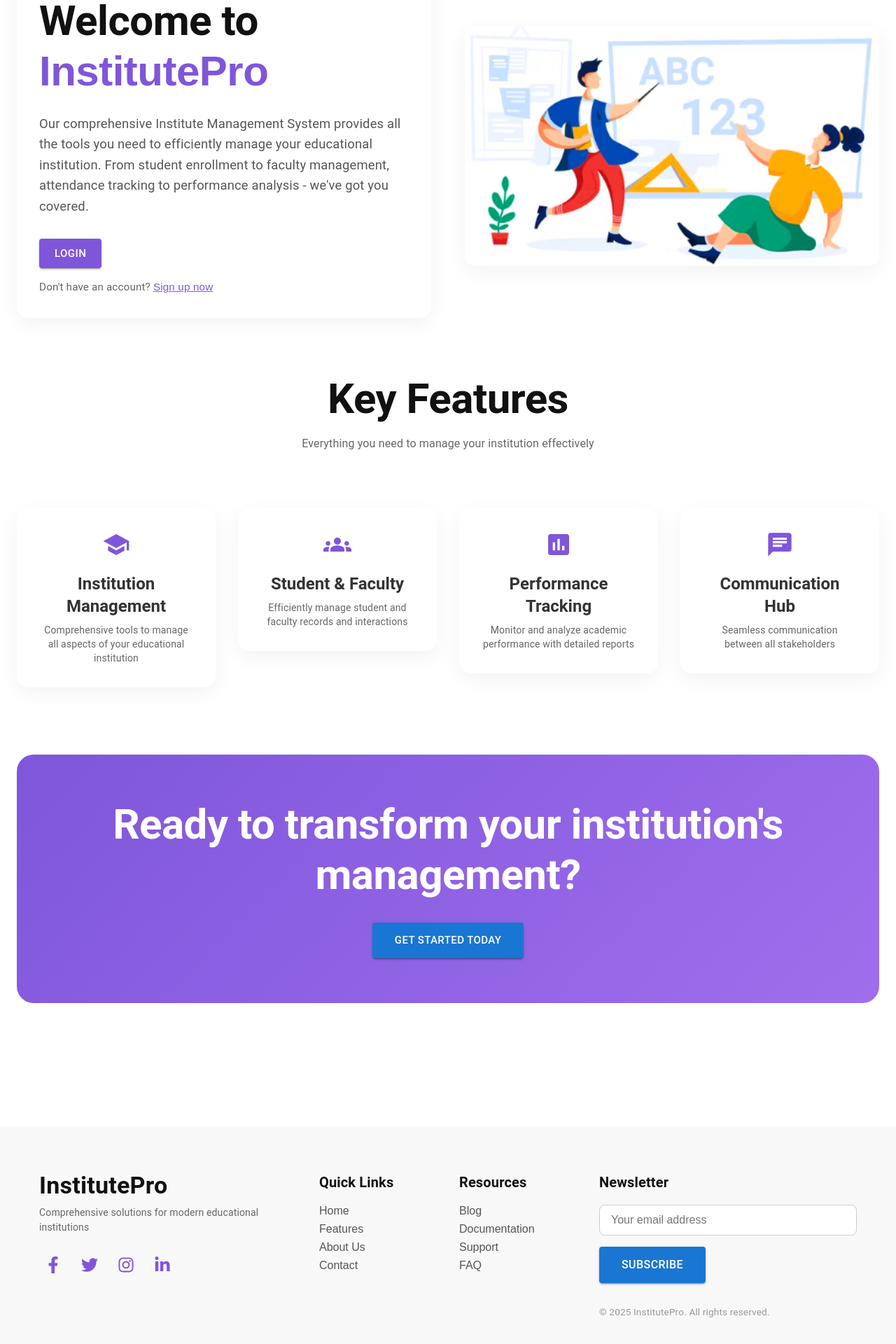
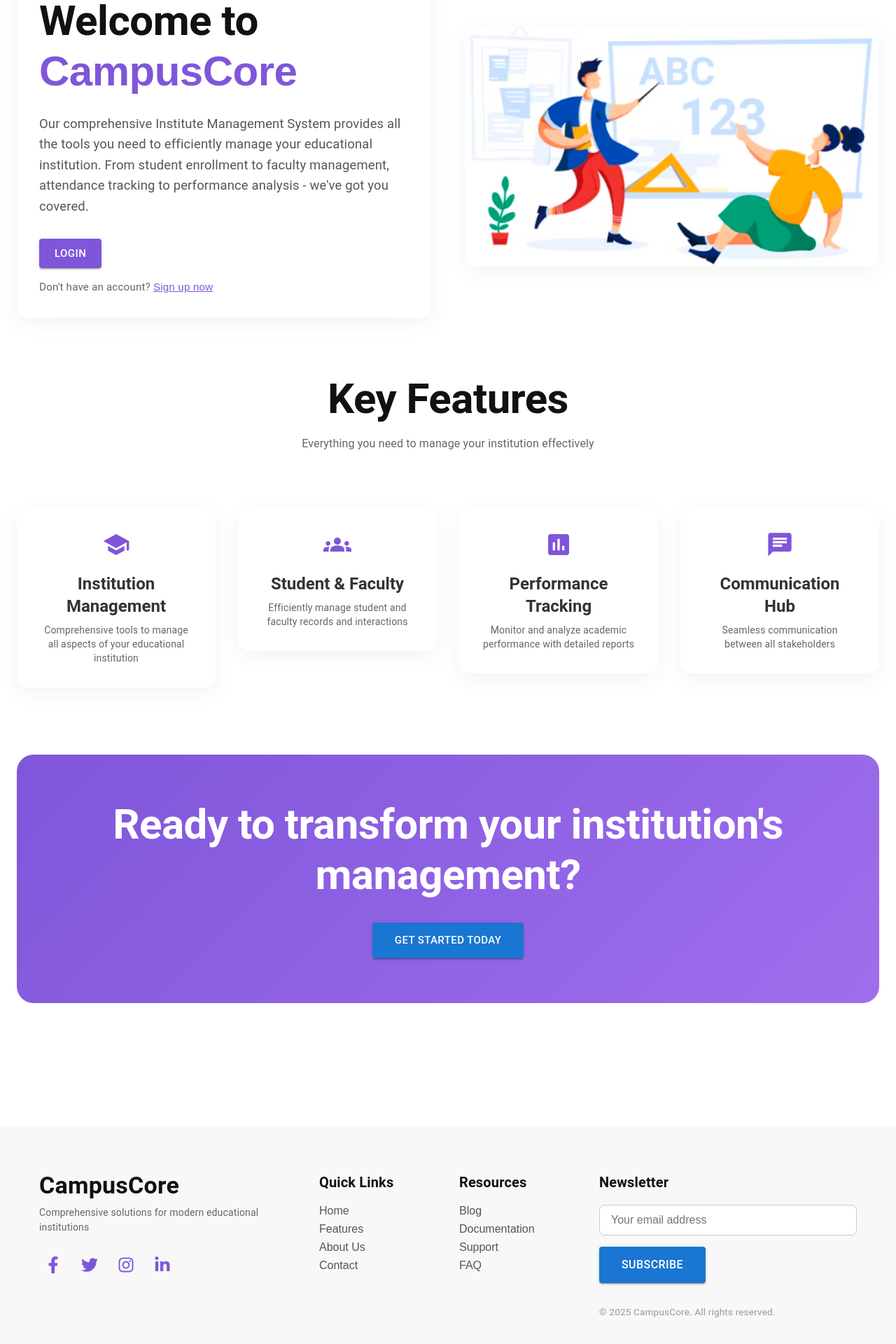
Before and after one commit to Developer-Subrata/MAJOR-PROJECT-INSTITUTE_MANG, a React (Create React App) app in the folder frontend/: page / in a window 1280 px wide. Shown: the part 918-2838 px from the top of the page at 70% size. Built offline with nearby package versions, Linux system fonts and the light colour scheme; the HTML template or start-up script is replaced by a standard one.

Commit message:
name change

```diff
--- a/frontend/src/pages/Homepage.js
+++ b/frontend/src/pages/Homepage.js
@@ -265,7 +265,7 @@ const Homepage = () => {
             <Grid item xs={12} md={6} order={isMobile ? 2 : 1}>
               <div className="content-box">
                 <Typography variant={isMobile ? 'h3' : 'h2'} className="section-title">
-                  Welcome to <span>InstitutePro</span>
+                  Welcome to <span>CampusCore</span>
                 </Typography>
                 <Typography variant="body1" className="section-text">
                   Our comprehensive Institute Management System provides all the tools you need to
@@ -364,7 +364,7 @@ const Homepage = () => {
             <Grid item xs={12} md={4}>
               <div className="footer-brand">
                 <Typography variant="h4" className="brand-name">
-                  InstitutePro
+                CampusCore
                 </Typography>
                 <Typography variant="body2" className="brand-tagline">
                   Comprehensive solutions for modern educational institutions
@@ -418,7 +418,7 @@ const Homepage = () => {
                 </Button>
               </div>
               <Typography variant="body2" className="copyright">
-                © {new Date().getFullYear()} InstitutePro. All rights reserved.
+                © {new Date().getFullYear()} CampusCore. All rights reserved.
               </Typography>
             </Grid>
           </Grid>
```
